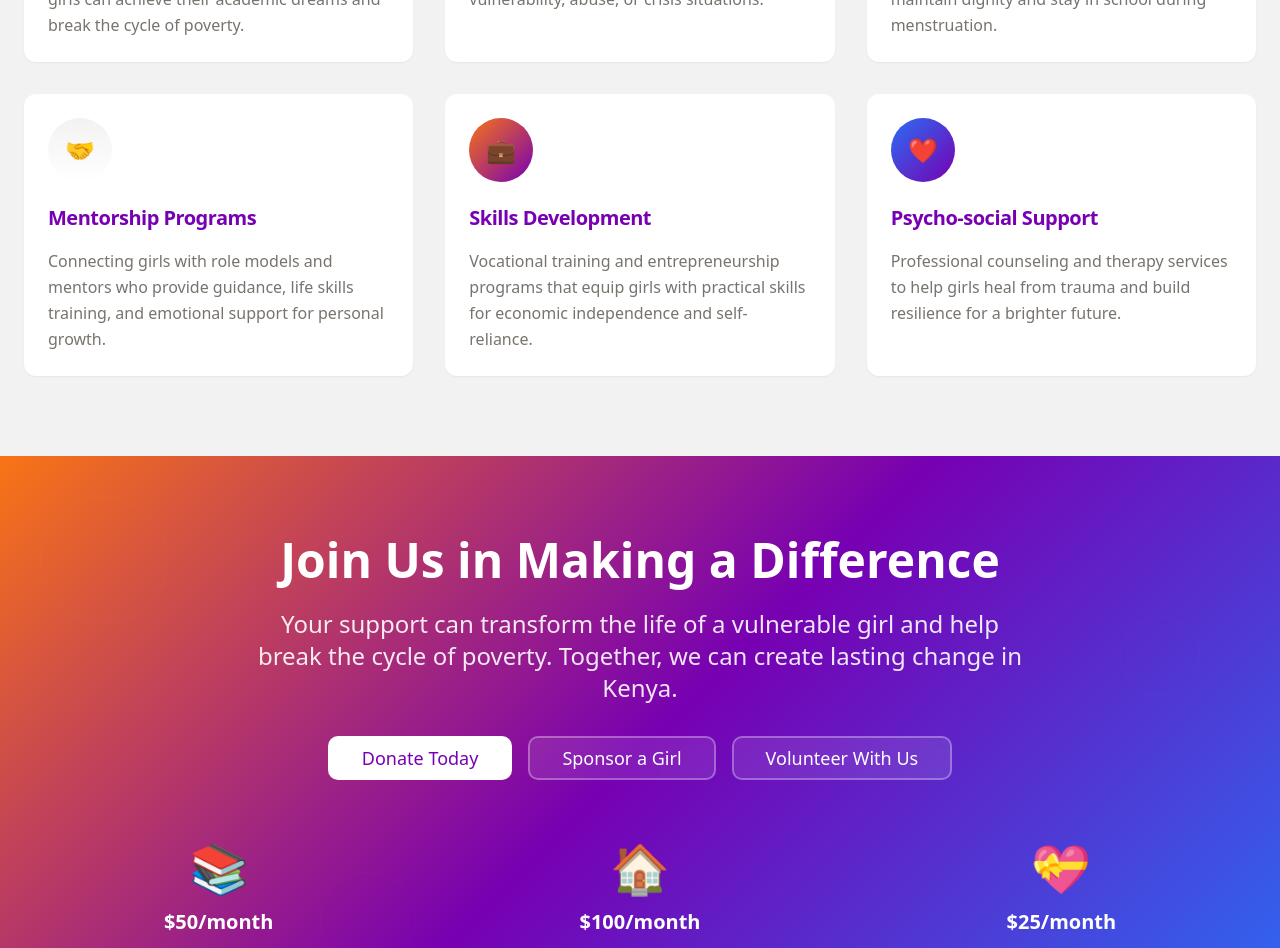
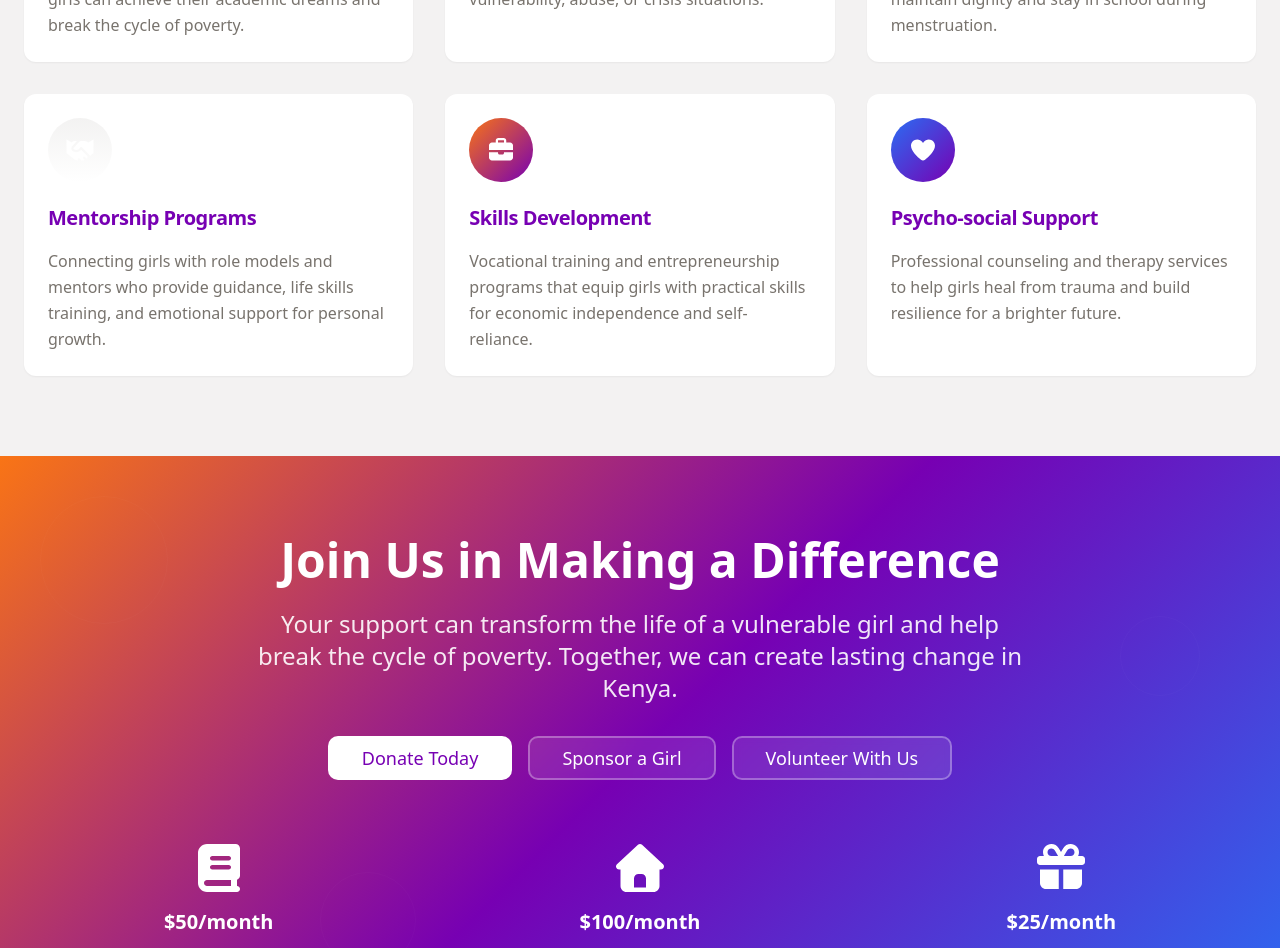
Before and after one commit to jeymo092/rays-of-dawn-web, a React (Vite) app: page / in a window 1280 px wide. Shown: the part 1320-2268 px from the top of the page. Built offline with nearby package versions, Linux system fonts and the light colour scheme.

Commit message:
Add Font Awesome icons
Integrate Font Awesome icons throughout the website for enhanced visual appeal and consistent iconography.

```diff
--- a/package.json
+++ b/package.json
@@ -11,6 +11,9 @@
     "preview": "vite preview"
   },
   "dependencies": {
+    "@fortawesome/fontawesome-svg-core": "^7.0.0",
+    "@fortawesome/free-solid-svg-icons": "^7.0.0",
+    "@fortawesome/react-fontawesome": "^3.0.1",
     "@hookform/resolvers": "^3.10.0",
     "@radix-ui/react-accordion": "^1.2.11",
     "@radix-ui/react-alert-dialog": "^1.1.14",
--- a/src/components/CallToAction.tsx
+++ b/src/components/CallToAction.tsx
@@ -1,4 +1,6 @@
 import { Button } from "@/components/ui/button";
+import { FontAwesomeIcon } from '@fortawesome/react-fontawesome';
+import { faBook, faHome, faGift } from '@fortawesome/free-solid-svg-icons';
 
 const CallToAction = () => {
   return (
@@ -35,17 +37,23 @@ const CallToAction = () => {
         {/* Impact Preview */}
         <div className="grid grid-cols-1 md:grid-cols-3 gap-8 mt-16">
           <div className="text-center">
-            <div className="text-5xl mb-4">📚</div>
+            <div className="text-5xl mb-4">
+              <FontAwesomeIcon icon={faBook} className="text-white" />
+            </div>
             <h3 className="text-xl font-bold mb-2">$50/month</h3>
             <p className="text-white/80">Sponsors a girl's full education</p>
           </div>
           <div className="text-center">
-            <div className="text-5xl mb-4">🏠</div>
+            <div className="text-5xl mb-4">
+              <FontAwesomeIcon icon={faHome} className="text-white" />
+            </div>
             <h3 className="text-xl font-bold mb-2">$100/month</h3>
             <p className="text-white/80">Provides safe housing & care</p>
           </div>
           <div className="text-center">
-            <div className="text-5xl mb-4">💝</div>
+            <div className="text-5xl mb-4">
+              <FontAwesomeIcon icon={faGift} className="text-white" />
+            </div>
             <h3 className="text-xl font-bold mb-2">$25/month</h3>
             <p className="text-white/80">Supplies hygiene products</p>
           </div>
--- a/src/components/Header.tsx
+++ b/src/components/Header.tsx
@@ -1,4 +1,6 @@
 import { Button } from "@/components/ui/button";
+import { FontAwesomeIcon } from '@fortawesome/react-fontawesome';
+import { faBars } from '@fortawesome/free-solid-svg-icons';
 
 const Header = () => {
   return (
@@ -41,9 +43,7 @@ const Header = () => {
 
           {/* Mobile menu button */}
           <button className="md:hidden p-2">
-            <svg className="w-6 h-6" fill="none" stroke="currentColor" viewBox="0 0 24 24">
-              <path strokeLinecap="round" strokeLinejoin="round" strokeWidth={2} d="M4 6h16M4 12h16M4 18h16" />
-            </svg>
+            <FontAwesomeIcon icon={faBars} className="w-6 h-6" />
           </button>
         </div>
       </div>
--- a/src/components/Programs.tsx
+++ b/src/components/Programs.tsx
@@ -1,39 +1,48 @@
 import { Card, CardContent, CardHeader, CardTitle } from "@/components/ui/card";
+import { FontAwesomeIcon } from '@fortawesome/react-fontawesome';
+import {
+  faGraduationCap,
+  faHome,
+  faGift,
+  faHandshake,
+  faBriefcase,
+  faHeart
+} from '@fortawesome/free-solid-svg-icons';
 
 const Programs = () => {
   const programs = [
     {
-      icon: "🎓",
+      icon: faGraduationCap,
       title: "Education Sponsorship",
       description: "We provide full scholarships for primary, secondary, and college education to ensure girls can achieve their academic dreams and break the cycle of poverty.",
       gradient: "bg-gradient-hope"
     },
     {
-      icon: "🏠",
+      icon: faHome,
       title: "Safe House Rescue Center",
       description: "Our rescue center provides immediate safety, counseling, and support for girls facing vulnerability, abuse, or crisis situations.",
       gradient: "bg-gradient-trust"
     },
     {
-      icon: "💝",
+      icon: faGift,
       title: "Feminine Health & Hygiene",
       description: "We provide sanitary towels, hygiene products, and health education to help girls maintain dignity and stay in school during menstruation.",
       gradient: "bg-gradient-sunset"
     },
     {
-      icon: "🤝",
+      icon: faHandshake,
       title: "Mentorship Programs",
       description: "Connecting girls with role models and mentors who provide guidance, life skills training, and emotional support for personal growth.",
       gradient: "bg-gradient-warm"
     },
     {
-      icon: "💼",
+      icon: faBriefcase,
       title: "Skills Development",
       description: "Vocational training and entrepreneurship programs that equip girls with practical skills for economic independence and self-reliance.",
       gradient: "bg-gradient-hope"
     },
     {
-      icon: "❤️",
+      icon: faHeart,
       title: "Psycho-social Support",
       description: "Professional counseling and therapy services to help girls heal from trauma and build resilience for a brighter future.",
       gradient: "bg-gradient-trust"
@@ -60,7 +69,7 @@ const Programs = () => {
             >
               <CardHeader className="pb-4">
                 <div className={`w-16 h-16 rounded-full ${program.gradient} flex items-center justify-center mb-4 group-hover:scale-110 transition-transform duration-300`}>
-                  <span className="text-2xl">{program.icon}</span>
+                  <FontAwesomeIcon icon={program.icon} className="text-2xl text-white" />
                 </div>
                 <CardTitle className="text-xl font-bold text-primary group-hover:text-primary/80 transition-colors">
                   {program.title}
--- a/src/main.tsx
+++ b/src/main.tsx
@@ -2,4 +2,34 @@ import { createRoot } from 'react-dom/client'
 import App from './App.tsx'
 import './index.css'
 
+// Font Awesome Configuration
+import { library } from '@fortawesome/fontawesome-svg-core'
+import {
+  faGraduationCap,
+  faHome,
+  faHeart,
+  faHandshake,
+  faBriefcase,
+  faBook,
+  faGift,
+  faBars,
+  faPhone,
+  faEnvelope,
+  faMapMarkerAlt
+} from '@fortawesome/free-solid-svg-icons'
+
+library.add(
+  faGraduationCap,
+  faHome,
+  faHeart,
+  faHandshake,
+  faBriefcase,
+  faBook,
+  faGift,
+  faBars,
+  faPhone,
+  faEnvelope,
+  faMapMarkerAlt
+)
+
 createRoot(document.getElementById("root")!).render(<App />);
```
Also changed, not shown: 1 other file (tests, documents, lock files or other folders).
